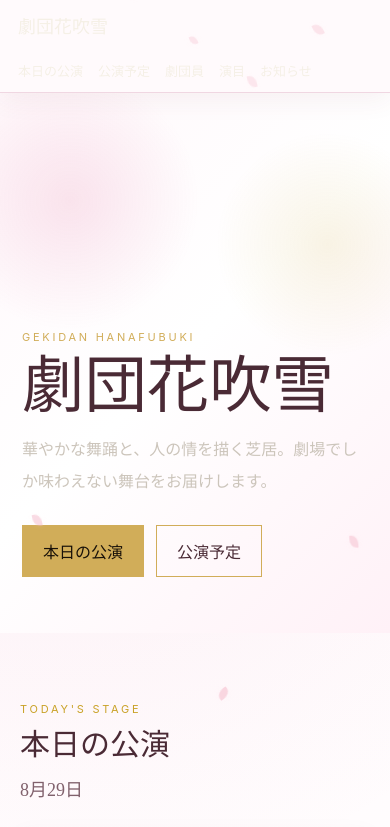
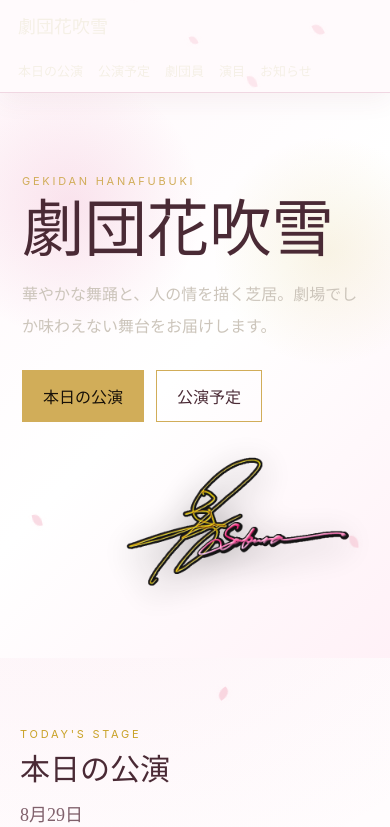
Before and after one commit to sakura7612harunojo/gekidan-hanafubuki-homepage, a Next.js app: page / in a window 390 px wide. Shown: the top 827 px of the page. Built offline with nearby package versions, Linux system fonts and the light colour scheme; no server answers; the database is empty.

Commit message:
トップページに桜春之丞サインを追加

```diff
--- a/app/globals.css
+++ b/app/globals.css
@@ -539,3 +539,24 @@ body:has(.header) footer {
     display: none;
   }
 }
+
+/* HANABUKI_HERO_SIGNATURE */
+.hero-signature {
+  display: block;
+  width: min(36vw, 360px);
+  max-width: 360px;
+  height: auto;
+  margin: 26px 0 0 auto;
+  opacity: 0.92;
+  filter: drop-shadow(0 8px 18px rgba(0, 0, 0, 0.35));
+  pointer-events: none;
+  user-select: none;
+}
+
+@media (max-width: 760px) {
+  .hero-signature {
+    width: min(72vw, 260px);
+    max-width: 260px;
+    margin-top: 20px;
+  }
+}
--- a/app/page.tsx
+++ b/app/page.tsx
@@ -238,6 +238,12 @@ export default async function HomePage() {
               <a className="btn primary" href="#today">本日の公演</a>
               <a className="btn" href="/performances">公演予定</a>
             </div>
+          <img
+            src="/images/harunojo-signature.png"
+            alt="桜春之丞 サイン"
+            className="hero-signature"
+          />
+
           </div>
         </section>
 
```
Also changed, not shown: public/images/harunojo-signature.png (added), 1 other file (tests, documents, lock files or other folders).
